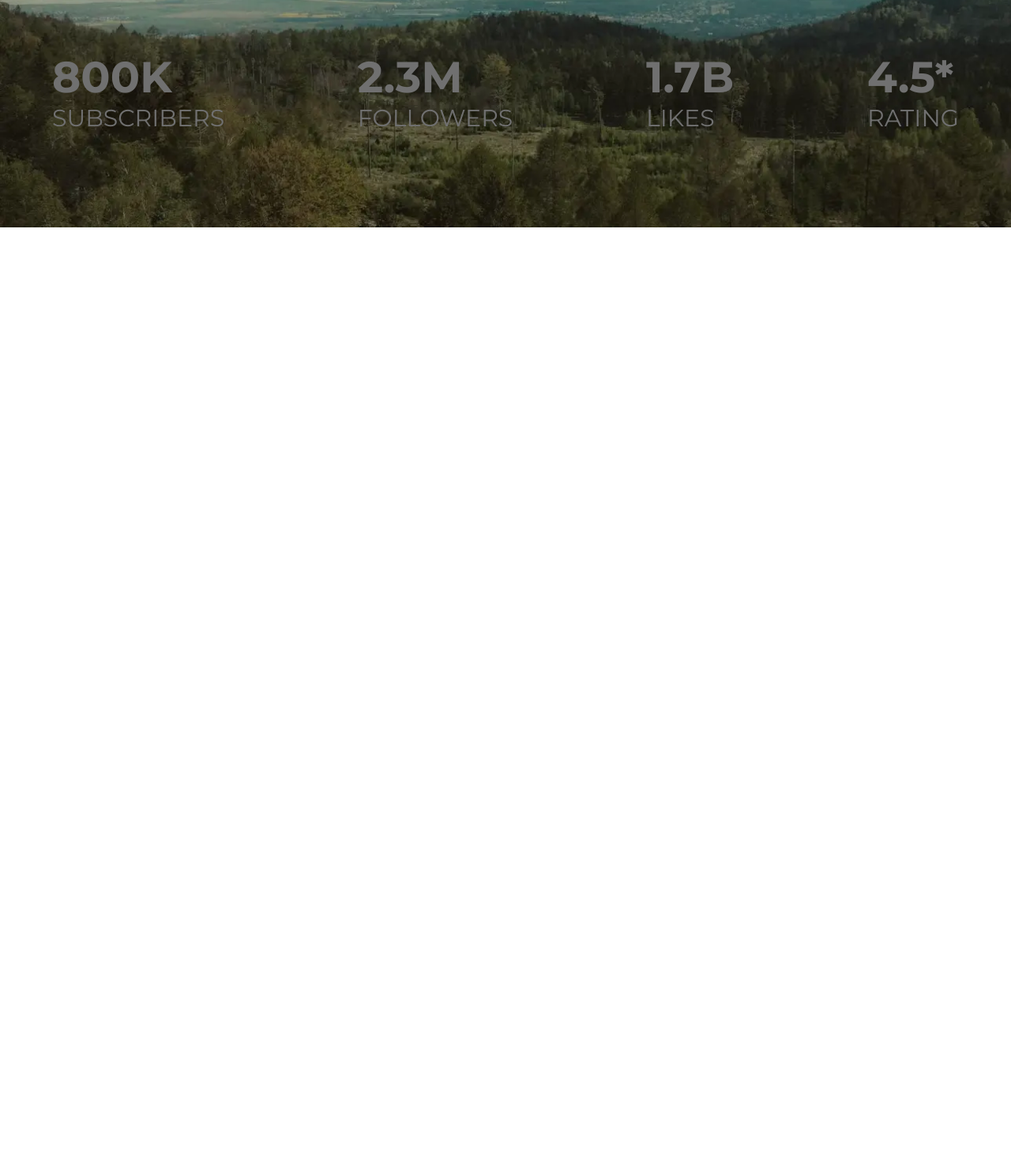
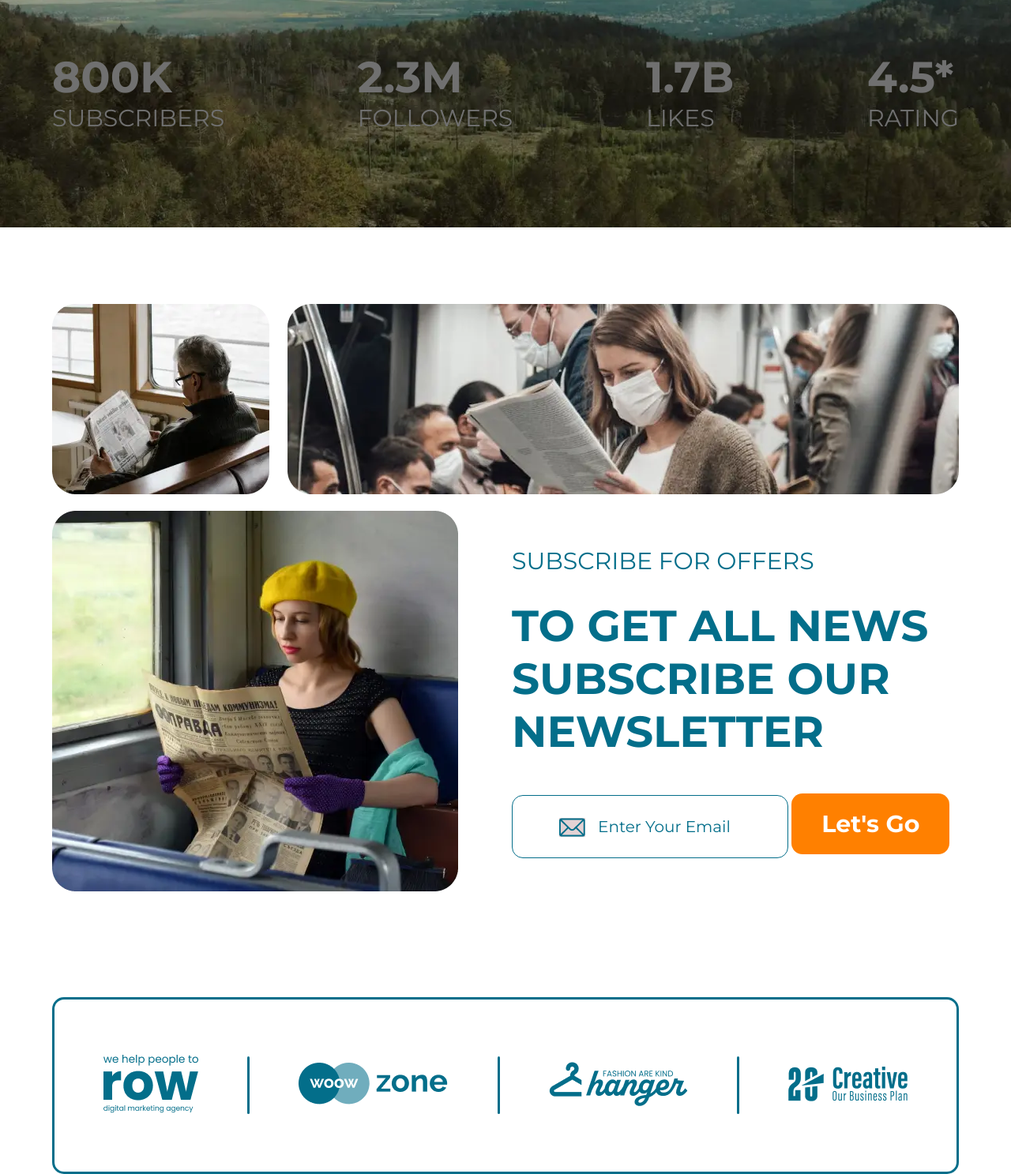
Before and after one commit to arafatYasir/MERN-Project-2, a plain HTML site: page index.html in a window 1280 px wide. Shown: the part 4712-6199 px from the top of the page at 79% size. Before the commit the page ends 5000 px from the top, so only its background shows below. Drawn offline with Linux system fonts and the light colour scheme; files whose address does not match are found by name.

Commit message:
Newsletter & Brands Section Complete

```diff
--- a/css/style.css
+++ b/css/style.css
@@ -442,3 +442,83 @@ nav .icon-parent {
     font-weight: 400;
     color: #707070;
 }
+
+/* ---Newsletter Section--- */
+#newsletter {
+    margin-top: 97px;
+}
+
+#newsletter .image-wrapper {
+    display: flex;
+    justify-content: space-between;
+    margin-bottom: 21px;
+}
+
+.newsletter-wrapper {
+    display: flex;
+    align-items: center;
+    gap: 68px;
+}
+
+.newsletter-wrapper .info h3 {
+    font-size: 30px;
+    font-weight: 400;
+    color: #036E8A;
+    margin-bottom: 30px;
+}
+
+.newsletter-wrapper .info h2 {
+    font-size: 55px;
+    font-weight: 700;
+    color: #036E8A;
+    margin-bottom: 45px;
+}
+
+.newsletter-wrapper .subscribe input {
+    padding: 27px 0px 27px 108px;
+    font-size: 20px;
+    border: 1px solid #036E8A;
+    border-radius: 14px;
+    background: url("../images/mail-icon.png");
+    background-repeat: no-repeat;
+    background-position: 58.5px 28px;
+}
+
+.newsletter-wrapper .subscribe input::placeholder {
+    color: #036E8A;
+}
+
+.newsletter-wrapper .subscribe button {
+    background: #FF8000;
+    color: #fff;
+    font-size: 30px;
+    font-weight: 700;
+    padding: 20px 38px;
+    border: 0;
+    border-radius: 14px;
+}
+
+.newsletter-wrapper .subscribe button:hover {
+    cursor: pointer;
+}
+
+/* ---Brands Section--- */
+#brand {
+    margin-top: 130px;
+}
+
+#brand .container {
+    border: 3px solid #036E8A;
+    border-radius: 15px;
+    display: flex;
+    justify-content: space-evenly;
+    align-items: center;
+    padding: 70px 0 70px 0;
+}
+
+#brand .divider {
+    width: 3px;
+    height: 73px;
+    background: #036E8A;
+    border-radius: 2px;
+}
--- a/index.html
+++ b/index.html
@@ -308,6 +308,52 @@
                 </div>
             </div>
         </section>
+
+        <!-- Newsletter Section -->
+        <section id="newsletter">
+            <div class="container">
+                <div class="image-wrapper">
+                    <img src="./images/newsletter-1.webp" alt="">
+                    <img src="./images/newsletter-2.webp" alt="">
+                </div>
+
+                <div class="newsletter-wrapper">
+                    <div class="image">
+                        <img src="./images/newsletter-3.webp" alt="">
+                    </div>
+                    <div class="info">
+                        <h3>SUBSCRIBE FOR OFFERS</h3>
+                        <h2>TO GET ALL NEWS SUBSCRIBE OUR NEWSLETTER</h2>
+
+                        <div class="subscribe">
+                            <input type="email" placeholder="Enter Your Email">
+                            <button>Let's Go</button>
+                        </div>
+                    </div>
+                </div>
+            </div>
+        </section>
+
+        <!-- Brands Section -->
+        <section id="brand">
+            <div class="container">
+                <div class="row-logo">
+                    <img src="./images/row_logo.png" alt="Row logo">
+                </div>
+                <div class="divider"></div>
+                <div class="woow-logo">
+                    <img src="./images/woow_logo.png" alt="Woow logo">
+                </div>
+                <div class="divider"></div>
+                <div class="hanger-logo">
+                    <img src="./images/hanger_logo.png" alt="Hanger logo">
+                </div>
+                <div class="divider"></div>
+                <div class="creative-logo">
+                    <img src="./images/creative_logo.png" alt="Creative logo">
+                </div>
+            </div>
+        </section>
     </main>
 </body>
 
```
